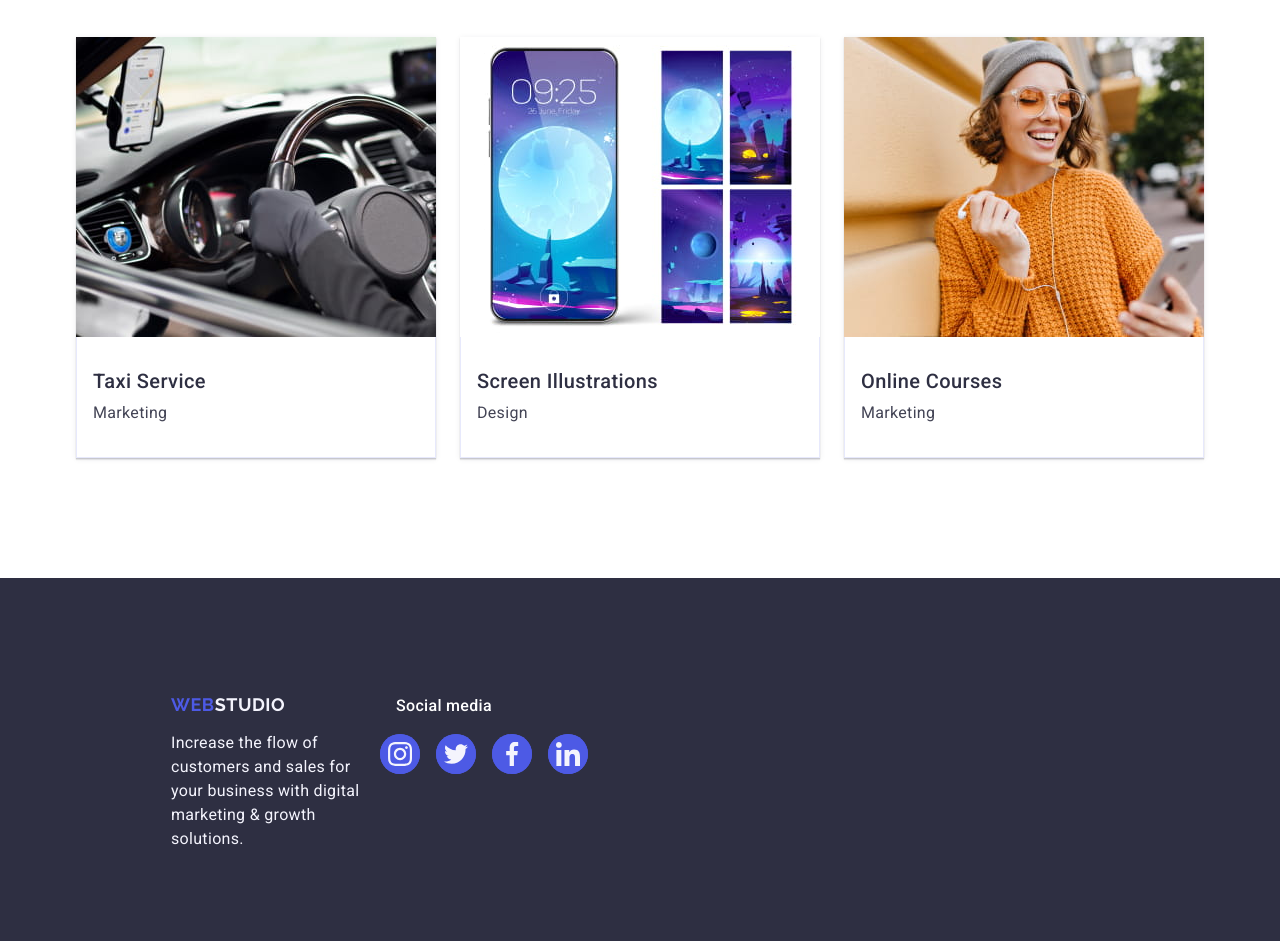
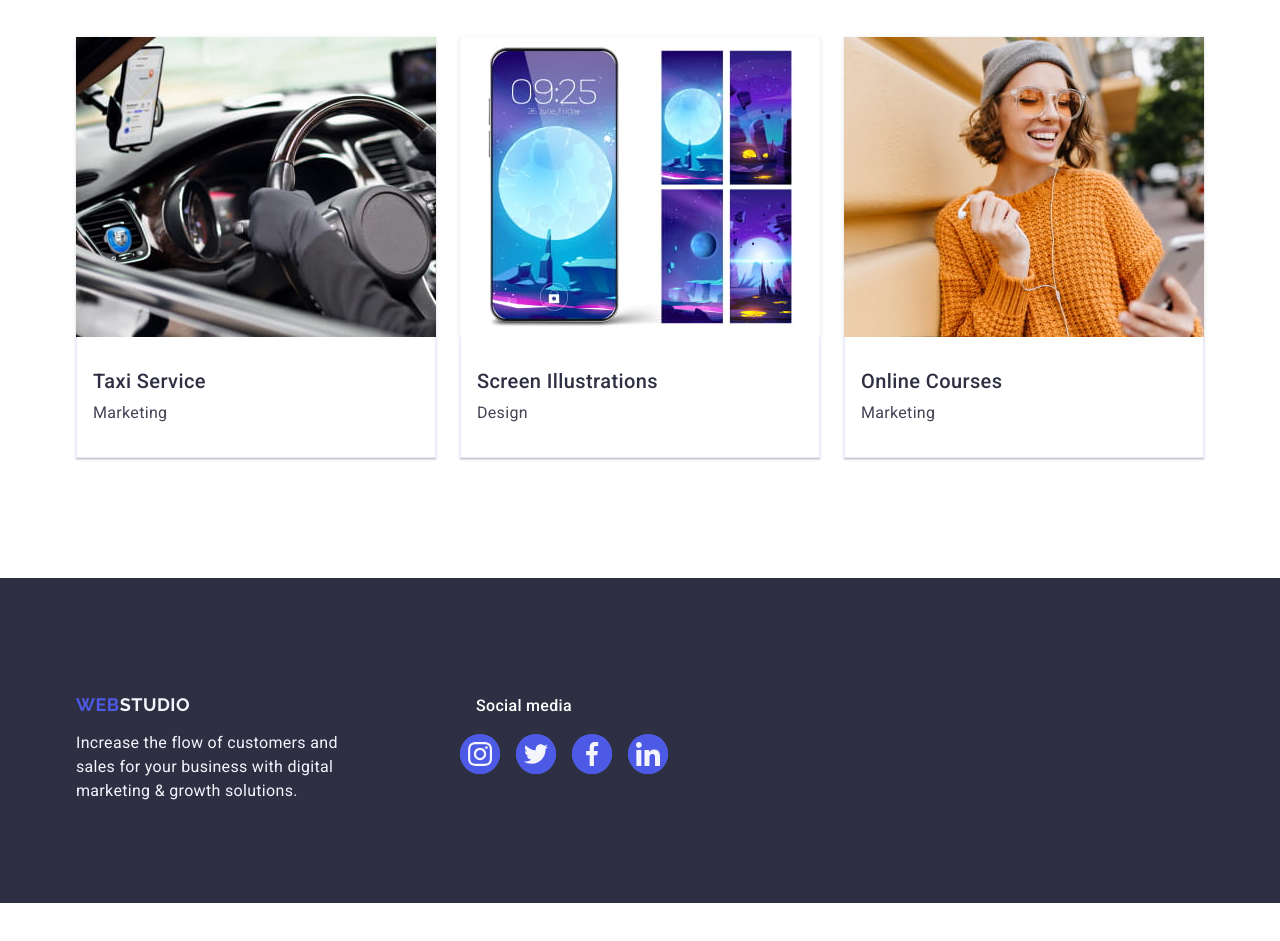
Before and after one commit to svitlanahavrylets/goit-markup-hw-04, a plain HTML site: page index.html in a window 1280 px wide. Shown: the part 2609-3550 px from the top of the page. After the commit the page ends 3512 px from the top, so only its background shows below. Drawn offline with nearby package versions, Linux system fonts and the light colour scheme.

Commit message:
homework4a

```diff
--- a/css/styles.css
+++ b/css/styles.css
@@ -391,8 +391,7 @@ h3 {
   align-items: baseline;
 }
 .footer-left-container {
-  margin-right: auto;
-  margin-left: 156px;
+  margin-right: 120px;
 }
 .logo-footer {
   margin-bottom: 16px;
@@ -411,7 +410,6 @@ h3 {
 }
 .footer-right-container {
   flex-direction: column;
-  margin-right: 692px;
 }
 .footer-right-text {
   font-weight: 500;
--- a/index.html
+++ b/index.html
@@ -17,13 +17,13 @@
     <!-- Own style link -->
     <link rel="stylesheet" href="./css/styles.css" />
   </head>
-  <body id="studio">
+  <body>
     <header class="page-header">
       <div class="container page-header-container">
       <nav class="page-nav">
         <a class="logo" href="./index.html">Web<span class="logo-part">Studio</span></a>
         <ul class="menu-list">
-          <li class="menu-item studio-lower-dash"><a class="menu-link" href="./index.html" href="#studio">Studio</a></li>
+          <li class="menu-item studio-lower-dash"><a class="menu-link" href="./index.html">Studio</a></li>
           <li class="menu-item"><a class="menu-link" href="#our-portfolio">Portfolio</a></li>
           <li class="menu-item"><a class="menu-link" href="">Contacts</a></li>
         </ul>
@@ -409,8 +409,8 @@
     </main>
     <!-- =========== Footer section =========== -->
     <footer class="page-footer">
-      <div class="page-footer-container">
-      <div class="container footer-left-container">
+      <div class="container page-footer-container">
+      <div class="footer-left-container">
       <a class="logo logo-footer" href="./index.html">Web<span class="logo-part-footer">Studio</span></a>
       <p class="footer-text">
         Increase the flow of customers and sales for your business with digital
```
Also changed, not shown: images/icon/icons.svg (added).
